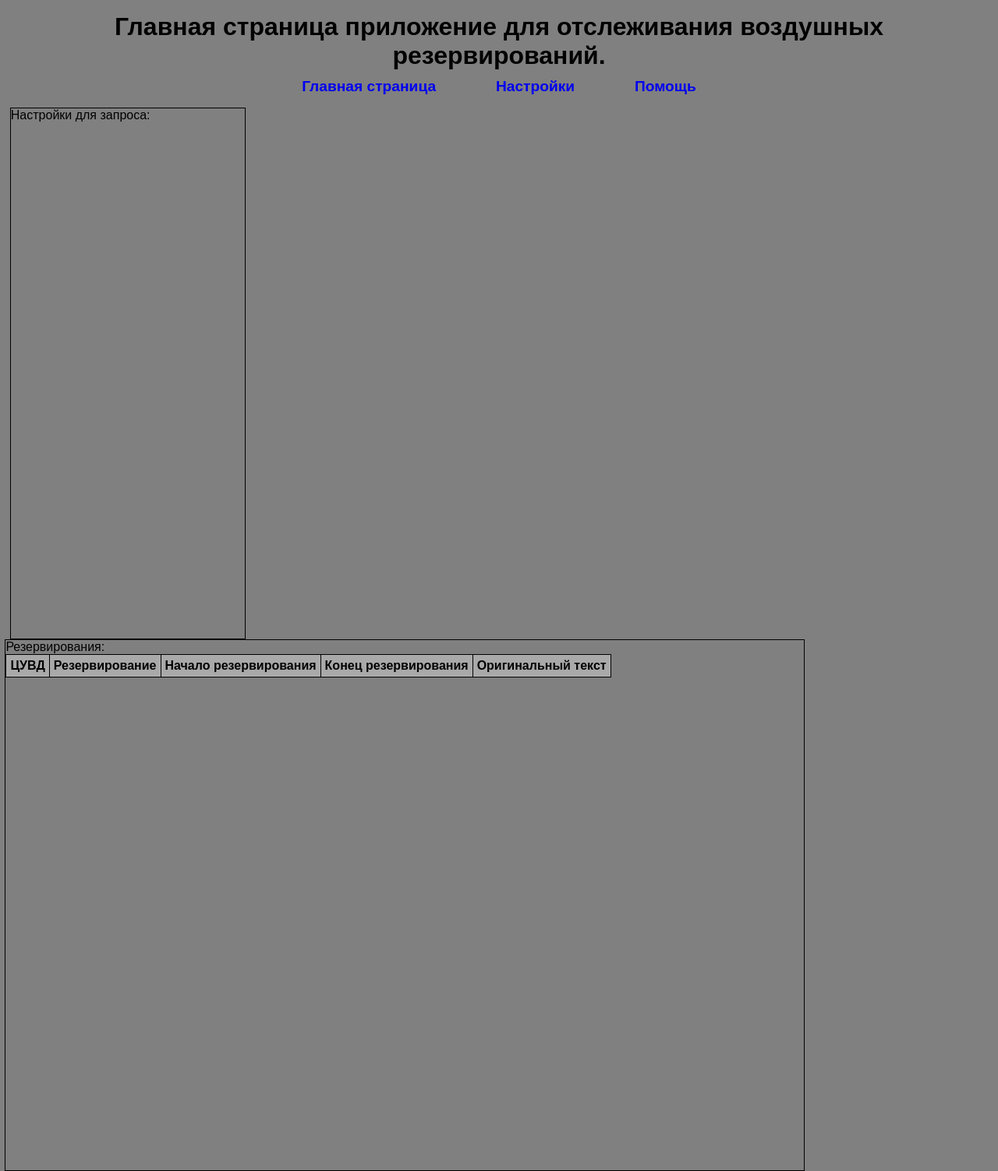
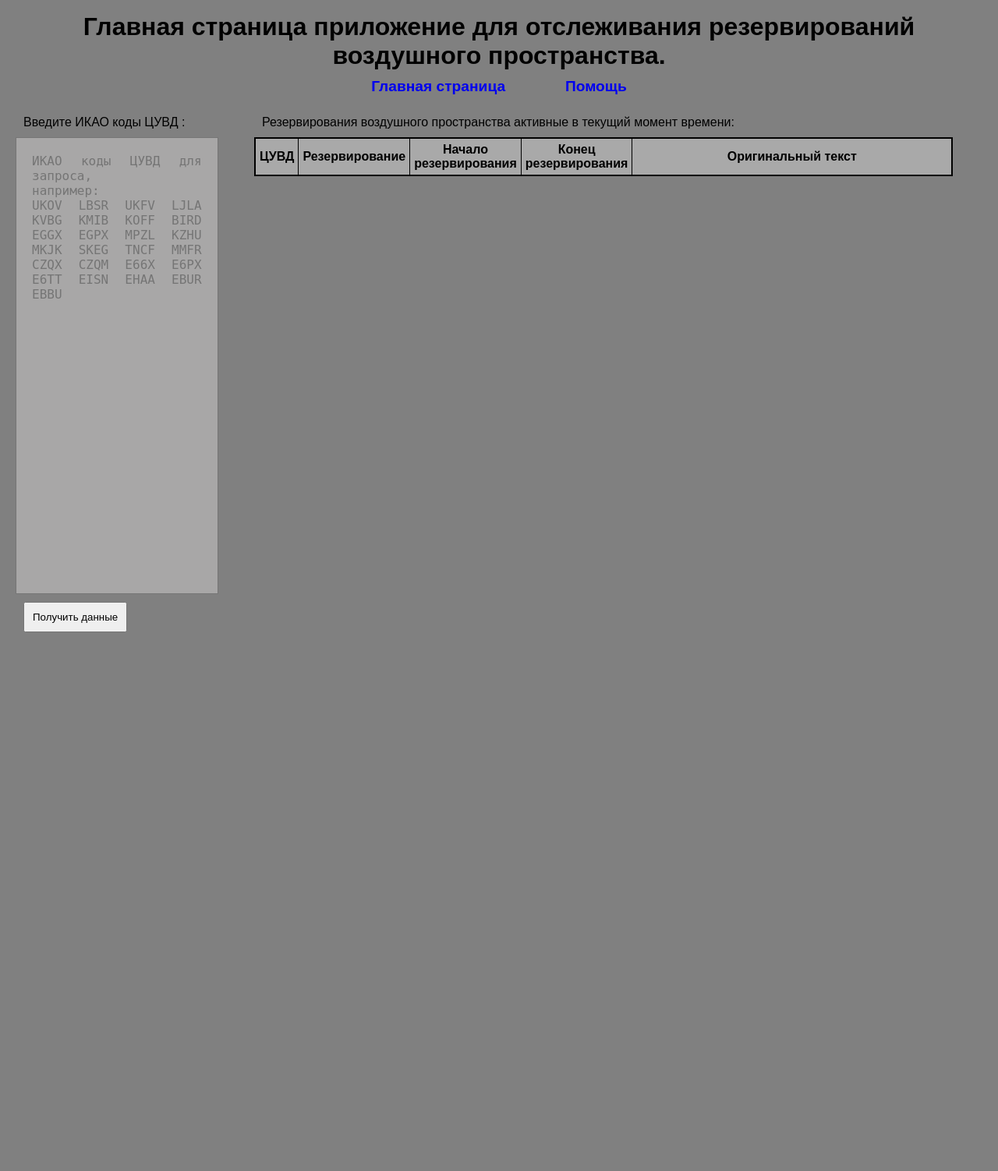
Before and after one commit to Veter-Alex/Practical-task-3, a Flask app: page / in a window 1280 px wide. Shown: the whole page at 78% size. After the commit the page ends 810 px from the top, so only its background shows below. Run offline with Flask 3, Linux system fonts and the light colour scheme; data that the repository does not hold is empty; parts of the project's set-up code (start-up, migrations or seed data) failed here and were passed over.

Commit message:
Changes to be committed: 	modified:   app.py 	new file:   "input_data/ICAO \342\200\224 \320\272\320\276\320\277\320\270\321\217.txt" 	new file:   logs/Practical task 3.log 	deleted:    logs/practic_BS.log 	modified:   modules/__pycache__/connect_operations.cpython-313.pyc 	modified:   modules/__pycache__/parser_global.cpython-313.pyc 	modified:   modules/__pycache__/variables.cpython-313.pyc 	modified:   modules/connect_operations.py 	deleted:    modules/file_operations.py 	modified:   modules/parser_global.py 	modified:   modules/variables.py 	modified:   static/css/style.css 	modified:   static/js/scipt.js 	new file:   templates/help.html 	modified:   templates/index.html
Changes not staged for commit:
	modified:   logs/Practical task 3.log

```diff
--- a/app.py
+++ b/app.py
@@ -1,4 +1,4 @@
-from flask import Flask, render_template
+from flask import Flask, render_template, request
 from modules.connect_operations import get_notams
 
 app = Flask(__name__)
@@ -10,12 +10,21 @@ def index():
     return render_template("index.html")
 
 
-@app.route("/get_notams")
-def get_folder_tree():
-    # получаем список резервирований
+@app.route("/settings")
+def settings():
+    return render_template("settings.html")
 
-    notams = get_notams()
-    return notams
+
+@app.route("/help")
+def help():
+    return render_template("help.html")
+
+
+@app.route("/get_notams", methods=["POST"])
+def route_get_notams():
+    data = request.get_json()
+    icao_codes = data["icaoCodes"]
+    return get_notams(icao_codes)
 
 
 if __name__ == "__main__":
--- /dev/null
+++ b/input_data/ICAO — копия.txt
@@ -0,0 +1 @@
+MHTG KZDV KZLA KZOA KZAK KZSE KZMA KZNY KZOB KZAU KZFW KZAN KZMP KZTL KZLC
--- a/modules/connect_operations.py
+++ b/modules/connect_operations.py
@@ -3,7 +3,6 @@ from time import time
 import requests
 from dotenv import load_dotenv
 from modules.error import DBError, FileError, NetworkError, ParserError
-from modules.file_operations import get_icao_list
 from modules.logger_settings import logger
 from modules.parser_global import parser_notams_answer
 from modules.variables import (
@@ -17,31 +16,27 @@ from modules.variables import (
 load_dotenv()
 
 
-def get_notams():
+def get_notams(icao_codes):  # sourcery skip: dict-assign-update-to-union
+    dict_notams = {}
     try:
         # Формируем заголовки для запросов со списками  ЦУВДов
-        data_request_headers = get_request_headers()
-        for data_request_header in data_request_headers:
+        for data_request_header in get_request_headers(icao_codes):
             # Запрос резервирований для списка ЦУВД
             text_notams_answer = request_notams(data_request_header).text
-
-            # Парсим текст ответа от сайта,
-            #  выделяем текст резервирований
-            notams = parser_notams_answer(text_notams_answer)
-            # Добавляем записи в базу данных
-            # db_operations.add_notams_to_db(notams)
-            return notams
-    except DBError as err:
-        logger.error(err)
-    except ParserError as err:
-        logger.error(err)
-    except NetworkError as err:
+            dict_notams.update(parser_notams_answer(text_notams_answer))
+        for item in dict_notams:
+            for i in range(len(dict_notams[item])):
+                dict_notams[item][i] = dict_notams[item][i].replace(
+                    "US", "!!!!!"
+                )
+        return dict_notams
+    except (DBError, ParserError, NetworkError) as err:
         logger.error(err)
     except FileError as err:
         logger.error(err)
 
 
-def chunks(lst: list[str], chunk_size: int = 50) -> list[list[str]]:
+def chunks(icao_codes: list[str], chunk_size: int = 50) -> list[list[str]]:
     """
     Функция делит список lst на части по количеству элементов указанных
         в chunk_size
@@ -60,10 +55,13 @@ def chunks(lst: list[str], chunk_size: int = 50) -> list[list[str]]:
         [['MHTG', 'KZDV', 'KZLA'], ['KZOA', 'KZAK', 'KZSE'], ['KZMA',
         'KZNY', 'KZOB'], ['KZAU', 'KZFW', 'KZAN'], ['KZMP', 'KZTL']]
     """
-    return [lst[i : i + chunk_size] for i in range(0, len(lst), chunk_size)]
+    return [
+        icao_codes[i : i + chunk_size]
+        for i in range(0, len(icao_codes), chunk_size)
+    ]
 
 
-def get_request_headers() -> list[list[type[str]]]:
+def get_request_headers(icao_codes) -> list[list[type[str]]]:
     """
     Функция формирует заголовки для запросов.
 
@@ -89,7 +87,7 @@ def get_request_headers() -> list[list[type[str]]]:
     try:
         request_headers = []  # список заголовков
         request_header = [str]  # заголовок
-        for chunk in chunks(get_icao_list(), ARTCC_LIST_LIMIT):
+        for chunk in chunks(icao_codes, ARTCC_LIST_LIMIT):
             request_header = [
                 ("reportType", "Report"),
                 ("retrieveLocId", " ".join(chunk)),
--- a/modules/variables.py
+++ b/modules/variables.py
@@ -41,12 +41,6 @@ else:
 PATH_INPUT_FILES = getenv("PATH_INPUT_FILES")
 """ Входная директория с файлами, содержащими резервирования """
 
-PATH_TO_LOCAL_ICAO_LIST = pathlib.Path(
-    "D:\Programming\курсы\practic_BS\input_data\ICAO_mini.txt"
-)
-# "/home/alex/projects/notam-analyzer/services/parser_notams/tests/test_data/icao_list/ICAO.txt"
-""" Путь к фалу со списком ЦУВДов. """
-
 URL_REQUEST_HEADER = getenv("URL_REQUEST_HEADER")
 """ URL сайта с резервированиями. """
 if URL_REQUEST_HEADER is None:
@@ -74,27 +68,6 @@ COUNT_REQUEST_LIMIT = int(getenv("COUNT_REQUEST_LIMIT", "5"))
 
 SLEEP_TIME_REQUEST_NOTAMS = float(getenv("SLEEP_TIME_REQUEST_NOTAMS", "3"))
 """ Пауза в секундах между попытками выгрузки NOTAMS. """
-
-# ПЕРЕМЕННЫЕ ДЛЯ РАБОТЫ С БД
-TYPE_DB = getenv("TYPE_DB")
-""" Тип базы данных. """
-if TYPE_DB != "mongodb":
-    exit("Database type is not supported or not set")
-
-DATABASE_URL = getenv("DATABASE_URL")
-""" URL базы данных и порт. """
-if DATABASE_URL is None:
-    exit("DATABASE_URL is not set")
-
-DATABASE_NOTAMS_NAME = getenv("DATABASE_NOTAMS_NAME")
-""" Имя базы данных NOTAMS. """
-if DATABASE_NOTAMS_NAME is None:
-    exit("DATABASE_NOTAMS_NAME is not set")
-
-COLLECTION_NOTAMS = getenv("COLLECTION_NOTAMS", "")
-""" Коллекция базы данных mongo для NOTAMs. """
-if COLLECTION_NOTAMS == "":
-    exit("COLLECTION_NOTAMS is not set")
 
 # Паттерны REGEX
 REGEX_PERIOD = re.compile(
@@ -190,10 +163,6 @@ REGEX_ISSUED_FOR = re.compile(r"\(ISSUED FOR \w{,4} PART \d{1,2} OF \d{1,2}\)")
 re.compile(r"\\(ISSUED FOR \\w{,4} PART \\d{1,2} OF \\d{1,2}\\)")
 """
 
-logger.info(f"Тип базы данных:        {TYPE_DB}")
-logger.info(f"URL базы данных:         {DATABASE_URL}")
-logger.info(f"Имя базы данных NOTAMS: {DATABASE_NOTAMS_NAME}")
-
 logger.info(f"Адрес сайта для запросов: {URL_REQUEST_HEADER}")
 logger.debug(f"Лимит количества ЦУВДов для запроса:  {ARTCC_LIST_LIMIT}")
 logger.debug(f"Лимит количества попыток подключении: {COUNT_REQUEST_LIMIT}")
--- a/static/css/style.css
+++ b/static/css/style.css
@@ -50,40 +50,59 @@ nav a:active {
     color: #0000ff;
 }
 
-/* Блок директорий и файлов */
-#requests-settings {
+p {
+    margin: 10px;
+}
+
+#requests-settings-conteiner {
     float: left;
-    margin: 0 0.5% 0 1%;
-    width: 30%;
-    max-width: 300px;
-    height: 100%;
-    min-height: 85vh;
-    border: 1px solid black;
+    padding: 0 10px;
+    margin: 0 10px;
+    width: 20%;
+    height: 85vh;
+    /* border: 1px solid black; */
+}
+
+#icao-codes-for-request {
+    display: block;
+    width: 85%;
+    height: 80%;
+    background-color: #a8a7a7;
+    padding: 20px;
+    text-align: justify;
+    resize: none;
+    overflow-y: scroll;
+    font-size: large;
+}
+
+#request-button {
+    display: block;
+    margin: 10px;
+    padding: 10px;
 }
 
 #notams-conteiner {
     float: left;
-    margin: 0 1% 0 0.5%;
-    width: 80%;
+    padding: 0 20px;
+    margin: 0 10px;
+    width: 70%;
     height: 85vh;
-    min-height: 85vh;
-    border: 1px solid black;
+    /* border: 1px solid black; */
 }
 
 #notams-table {
     border-collapse: collapse;
     width: 100%;
-    /* height: 85vh; */
     display: block;
     overflow-y: auto;
-    max-height: calc(100% - 1em);
+    max-height: calc(95% - 1em);
+    border: 1px solid black;
 }
 
 th, td {
     border: 1px solid black;
     padding: 0px;
     text-align: center;
-
 }
 
 th {
@@ -91,31 +110,76 @@ th {
     position: sticky;
     top: -1px;
     padding: 5px;
+    font-size: medium;
 }
-
-/* #notams-table tbody {
-    overflow-y: auto;
-    max-height: 150px; /* высота таблицы без первой строки */
-} */
 
 #CUVD {
     width: 5%;
-    font-size: 0.9em;
+    font-size: 1em;
+    padding: 5px;
 }
 
 #name-NOTAM {
     width: 5%;
+    font-size: 1em;
+    padding: 5px;
 }
 
 #start-NOTAM {
     width: 10%;
+    font-size: 1em;
+    padding: 5px;
 }
 
 #end-NOTAM {
     width: 10%;
+    font-size: 1em;
+    padding: 5px;
 }
 
 #text-NOTAM {
     text-align: justify;
     font-size: 0.7em;
+    padding: 5px;
 }
+
+#th-CUVD {
+    width: 5%;
+    font-size: 1em;
+    padding: 5px;
+}
+
+#th-name-NOTAM {
+    width: 5%;
+    font-size: 1em;
+    padding: 5px;
+}
+
+#th-start-NOTAM {
+    width: 10%;
+    font-size: 1em;
+    padding: 5px;
+}
+
+#th-end-NOTAM {
+    width: 10%;
+    font-size: 1em;
+    padding: 5px;
+}
+
+#th-text-NOTAM {
+    text-align: center;
+    font-size: 1em;
+    padding: 5px;
+}
+
+#help-content {
+    font-size: large;
+    text-align: justify;
+    margin: 10px;
+}
+
+#help-content a {
+    text-decoration: none;
+    margin: 20px;
+}
--- a/static/js/scipt.js
+++ b/static/js/scipt.js
@@ -1,7 +1,18 @@
 function get_notams() {
+    const icaoCodes = document
+        .getElementById("icao-codes-for-request")
+        .value.split(" ");
+    const url = "/get_notams";
+    const data = { icaoCodes: icaoCodes };
     const notams_list = [];
 
-    fetch("/get_notams")
+    fetch(url, {
+        method: "POST",
+        headers: {
+            "Content-Type": "application/json",
+        },
+        body: JSON.stringify(data),
+    })
         .then((response) => {
             if (!response.ok) {
                 throw new Error("Network response was not ok");
@@ -28,4 +39,8 @@ function get_notams() {
         });
 }
 
-get_notams();
+document.addEventListener("DOMContentLoaded", function () {
+    document
+        .getElementById("request-button")
+        .addEventListener("click", get_notams);
+});
--- a/templates/index.html
+++ b/templates/index.html
@@ -10,32 +10,32 @@
     <body>
         <div id="header">
             <h1>
-                Главная страница приложение для отслеживания воздушных
-                резервирований.
+                Главная страница приложение для отслеживания резервирований воздушного пространства.
             </h1>
             <!-- Панель навигации в зависимости от имени пользователя -->
             <nav>
                 <ul>
-                    <li><a href="/">Главная страница</a></li>
-                    <li><a href="/settings">Настройки</a></li>
-                    <li><a href="/help">Помощь</a></li>
+                    <li><a href="{{ url_for('index') }}">Главная страница</a></li>
+                    <li><a href="{{ url_for('help') }}">Помощь</a></li>
                 </ul>
             </nav>
         </div>
 
-        <div id="requests-settings">
-            <p>Настройки для запроса:</p>
+        <div id="requests-settings-conteiner">
+            <p>Введите ИКАО коды ЦУВД :</p>
+            <textarea type="text" id="icao-codes-for-request" placeholder="ИКАО коды ЦУВД для запроса,&#10;например:&#10;UKOV LBSR UKFV LJLA KVBG KMIB KOFF BIRD EGGX EGPX MPZL KZHU MKJK SKEG TNCF MMFR CZQX CZQM E66X E6PX E6TT EISN EHAA EBUR EBBU"></textarea>
+            <button id="request-button">Получить данные</button>
         </div>
 
         <div id="notams-conteiner">
-            <p>Резервирования:</p>
+            <p>Резервирования воздушного пространства активные в текущий момент времени:</p>
             <table id="notams-table">
                 <tr>
-                    <th>ЦУВД</th>
-                    <th>Резервирование</th>
-                    <th>Начало резервирования</th>
-                    <th>Конец резервирования</th>
-                    <th>Оригинальный текст</th>
+                    <th id ="th-CUVD">ЦУВД</th>
+                    <th id = "th-name-NOTAM">Резервирование</th>
+                    <th id = "th-start-NOTAM">Начало резервирования</th>
+                    <th id = "th-end-NOTAM">Конец резервирования</th>
+                    <th id = "th-text-NOTAM">Оригинальный текст</th>
                 </tr>
             </table>
         </div>
```
Also changed, not shown: modules/file_operations.py (deleted, +0 -105 lines), modules/parser_global.py (+7 -34 lines), templates/help.html (added, +50 -0 lines), 2 other files.
